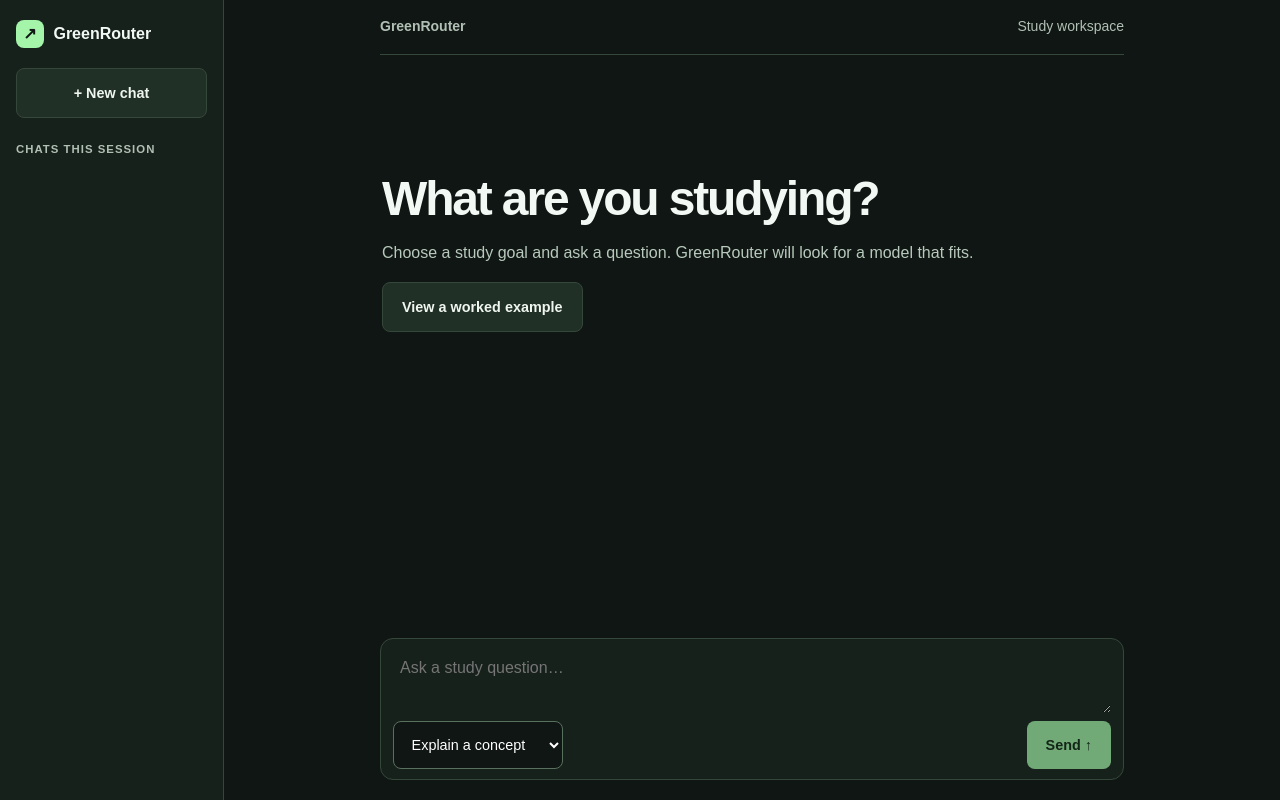
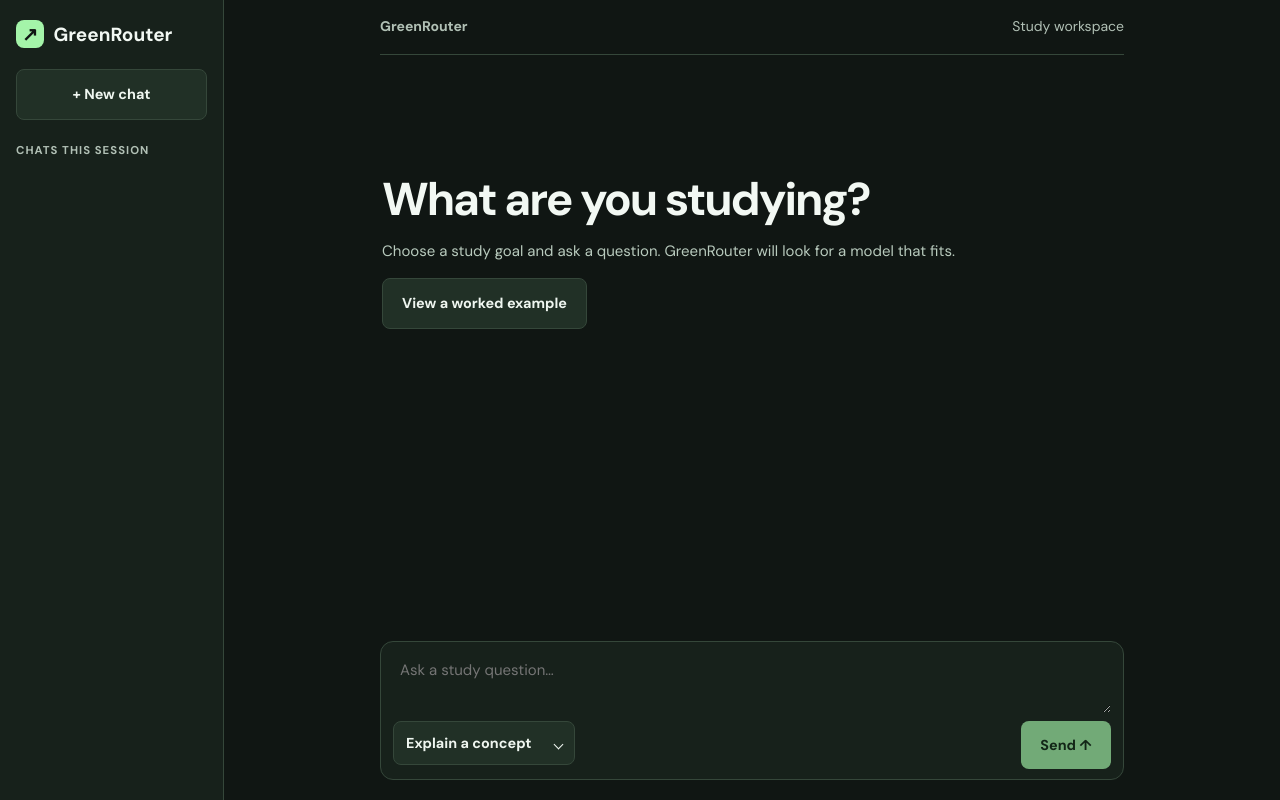
Before and after one commit to dzm04/entr3100vibecoding, a Next.js app in the folder greenrouter/: page /study in a window 1280 px wide. Built offline with nearby package versions, Linux system fonts and the light colour scheme.

Commit message:
Match GreenRouter typography to the Figma design

```diff
--- a/greenrouter/src/app/study/page.tsx
+++ b/greenrouter/src/app/study/page.tsx
@@ -223,9 +223,9 @@ export default function Study() {
           onChange={(event) => setPrompt(event.target.value)} />
         <div className="study-actions study-composer-controls">
           <label htmlFor="study-goal" className="study-sr-only">Study goal</label>
-          <select id="study-goal" value={goal} onChange={(event) => setGoal(event.target.value as Goal)}>
+          <div className="study-goal-control"><select id="study-goal" value={goal} onChange={(event) => setGoal(event.target.value as Goal)}>
             {Object.entries(goals).map(([value, label]) => <option key={value} value={value}>{label}</option>)}
-          </select>
+          </select></div>
           <button type="submit" disabled={!!pending || !prompt.trim()}>Send ↑</button>
         </div>
       </form>
--- a/greenrouter/src/app/study/study.css
+++ b/greenrouter/src/app/study/study.css
@@ -4,6 +4,7 @@
   --study-border: #35473a;
   --study-muted: #b1c0b5;
   --study-accent: #a4f4a9;
+  font-size: 15px;
   display: grid;
   grid-template-columns: 224px minmax(0, 1fr);
   height: 100dvh;
@@ -26,7 +27,7 @@
   font-weight: 700;
 }
 
-.study-brand { margin: 0 0 12px; }
+.study-brand { margin: 0 0 12px; font-size: 19px; }
 .study-brand span {
   display: inline-grid;
   place-items: center;
@@ -65,7 +66,7 @@
 
 .study-welcome { display: grid; align-items: center; }
 .study-intro h1 {
-  font-size: clamp(2rem, 4.3vw, 3rem);
+  font-size: clamp(29px, 4.3vw, 46px);
   line-height: 1.08;
   letter-spacing: -.045em;
 }
@@ -91,7 +92,7 @@
 .study-message p { color: inherit; white-space: pre-wrap; }
 .study-label {
   font-size: .71rem;
-  font-weight: 750;
+  font-weight: 700;
   letter-spacing: .09em;
   text-transform: uppercase;
   color: var(--study-accent);
@@ -181,3 +182,31 @@
   .study-thread { padding-top: 16px; }
   .study-card, .study-dialog { padding: 14px; }
 }
+
+.study-recommendation h2 { font-size: 21px; line-height: 1.25; }
+.study-recommendation p { font-size: 14px; }
+.study-answer h2 { font-size: 15px; }
+.study-chat-link { font-weight: 400; }
+
+.study-composer select {
+  appearance: none;
+  padding: 8px 32px 8px 12px;
+  border: 1px solid var(--study-border);
+  background: #213026;
+  color: #eff6f0;
+  font-weight: 700;
+}
+
+.study-goal-control { position: relative; }
+.study-goal-control::after {
+  content: "";
+  position: absolute;
+  top: calc(50% - 4px);
+  right: 13px;
+  width: 6px;
+  height: 6px;
+  border: solid currentColor;
+  border-width: 0 1px 1px 0;
+  transform: rotate(45deg);
+  pointer-events: none;
+}
--- a/greenrouter/src/app/style.css
+++ b/greenrouter/src/app/style.css
@@ -1,8 +1,16 @@
+@font-face {
+  font-family: "DM Sans";
+  src: url("./fonts/dm-sans-latin.woff2") format("woff2");
+  font-style: normal;
+  font-weight: 100 1000;
+  font-display: swap;
+}
+
 * { box-sizing: border-box; }
 body { margin: 0; color: #17362a; background: #f4f5ed; font: 16px/1.55 system-ui, sans-serif; }
 main { max-width: 760px; margin: 0 auto; padding: 3rem 1rem; }
 header { padding: 1.75rem; background: #dce9d7; border-radius: 1rem; }
-h1 { margin: 0; font: 3.5rem Georgia, serif; }
+h1 { margin: 0; font-size: 3.5rem; }
 h2 { font-size: 1.2rem; }
 form, section { margin-top: 1rem; padding: 1.5rem; border-radius: 1rem; border: 1px solid #cbd7c8; background: #fffefa; }
 label { display: block; font-weight: 650; }
```
Also changed, not shown: greenrouter/src/app/fonts/OFL.txt (added), greenrouter/src/app/fonts/dm-sans-latin.woff2 (added).
